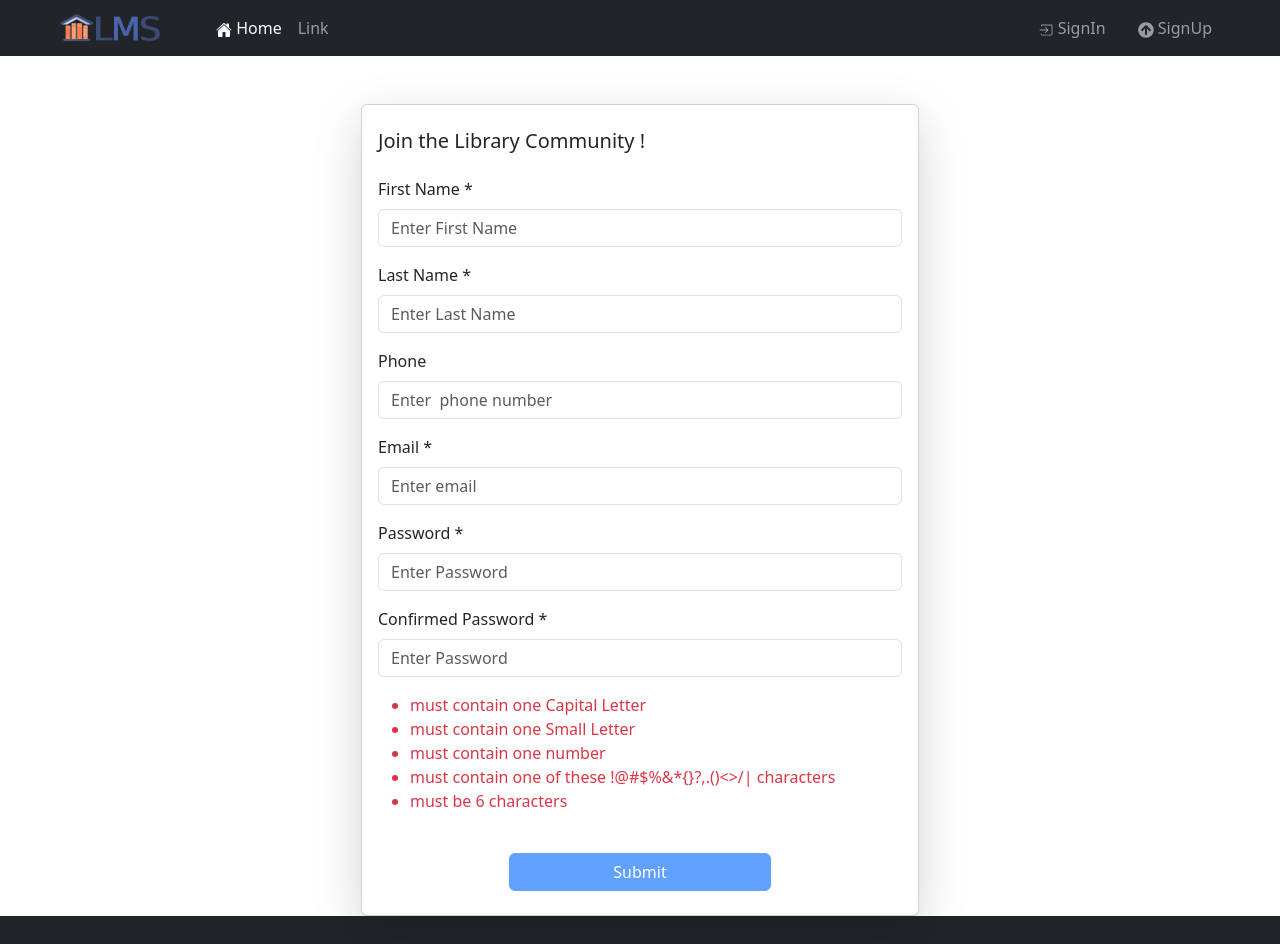
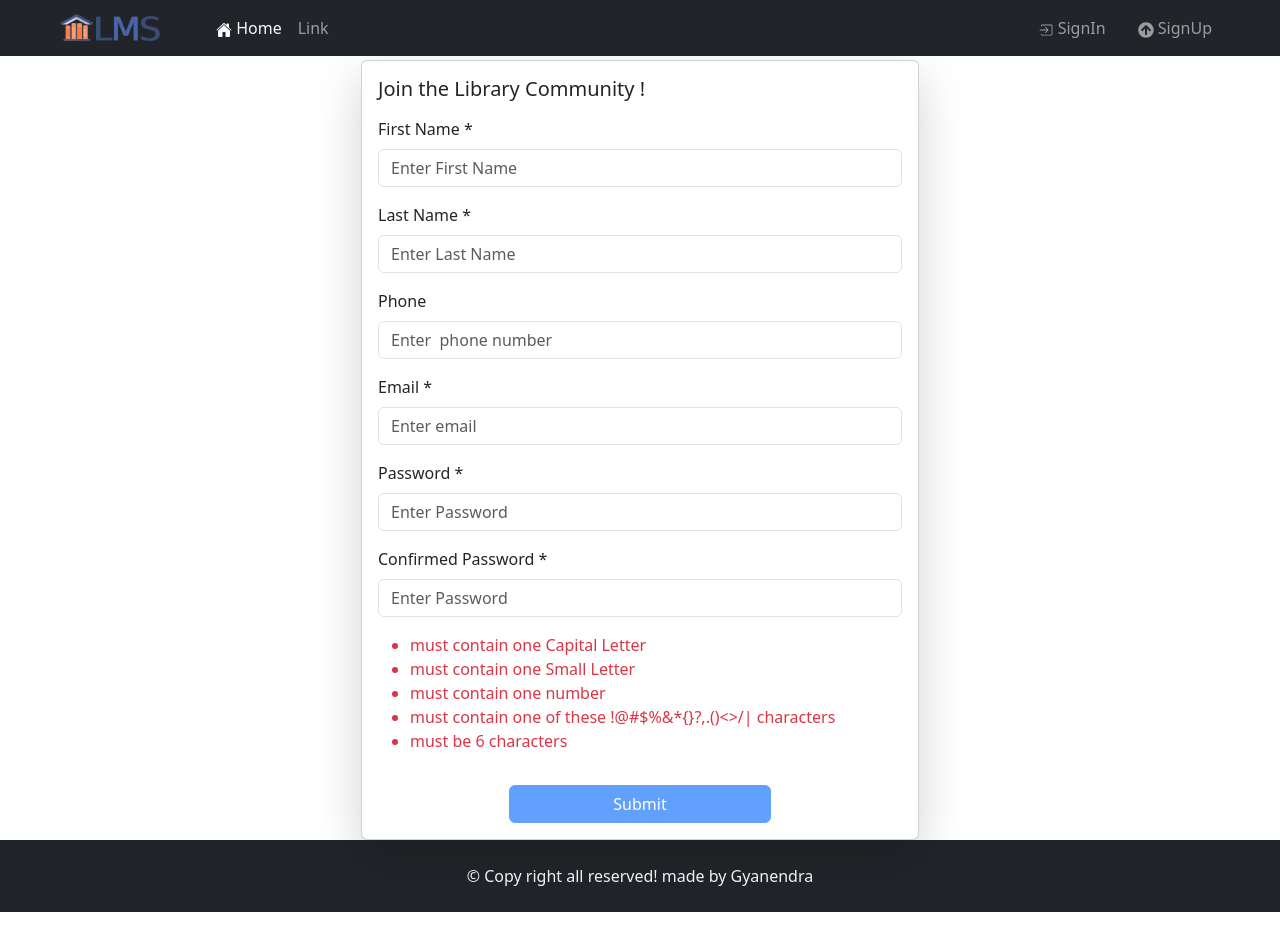
Before and after one commit to gyanendrapoudel/LSM-Frontend, a React (Vite) app: page /signup in a window 1280 px wide. Shown: the top 944 px of the page. After the commit the page ends 912 px from the top, so only its background shows below. Built offline with nearby package versions, Linux system fonts and the light colour scheme.

Commit message:
redirecting page to sigin if success

```diff
--- a/src/pages/ActivateUser.jsx
+++ b/src/pages/ActivateUser.jsx
@@ -1,5 +1,5 @@
 import { useEffect, useRef, useState } from 'react'
-import { useSearchParams } from 'react-router'
+import { useNavigate, useSearchParams } from 'react-router'
 import Alert from 'react-bootstrap/Alert'
 
 
@@ -12,8 +12,10 @@ const ActivateUser = () => {
     // use useSearchParams to read data from url
     const [searchParams, setSearchParams] = useSearchParams()
     const [response,setResponse]  = useState({})
+    const navigate = useNavigate()
     const sessionId = searchParams.get('sessionId')
     const t = searchParams.get("t")
+
 
     // using use effect to call api
 
@@ -22,14 +24,17 @@ const ActivateUser = () => {
         const activeUser = async (payload) => {
           const result = await activateNewUser(payload)
           setResponse(result)
-
+          setIsLoading(false)
+          setTimeout(() => {
+            result?.status === 'success' && navigate('/signin')
+          }, 3000);
         }
         activeUser({ sessionId, t })
         fetchOnce.current = false
-        setIsLoading(true)
 
 
       }
+
     }, [sessionId,t])
    console.log(response)
   return (
--- a/src/pages/SignUp.jsx
+++ b/src/pages/SignUp.jsx
@@ -64,10 +64,10 @@ const SignUp =()=> {
   return (
     <Container className="">
       <Form
-        className="card mt-5 py-4 px-3 w-50 m-auto shadow-lg rounded"
+        className="card mt-1 py-3 px-3 w-50 m-auto shadow-lg rounded"
         onSubmit={handleOnSubmit}
       >
-        <h5 className='mb-4'>Join the Library Community ! </h5>
+        <h5 className='mb-3'>Join the Library Community ! </h5>
         {formInputFields.map((item, index) => {
 
           return <FormInput key={index} {...item} onChange={handleOnChange} />
@@ -80,7 +80,7 @@ const SignUp =()=> {
             ))}
           </ul>
         )}
-        <div className="w-50 m-auto mt-4">
+        <div className="w-50 m-auto mt-3">
           <Button
             variant="primary"
             type="submit"
```
